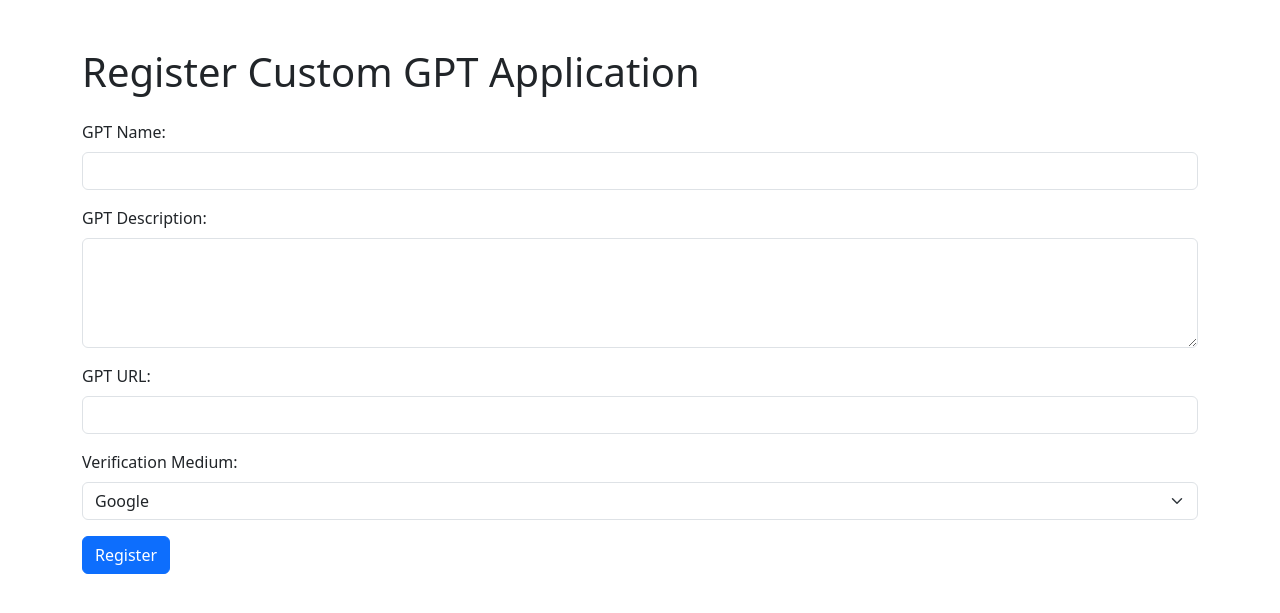
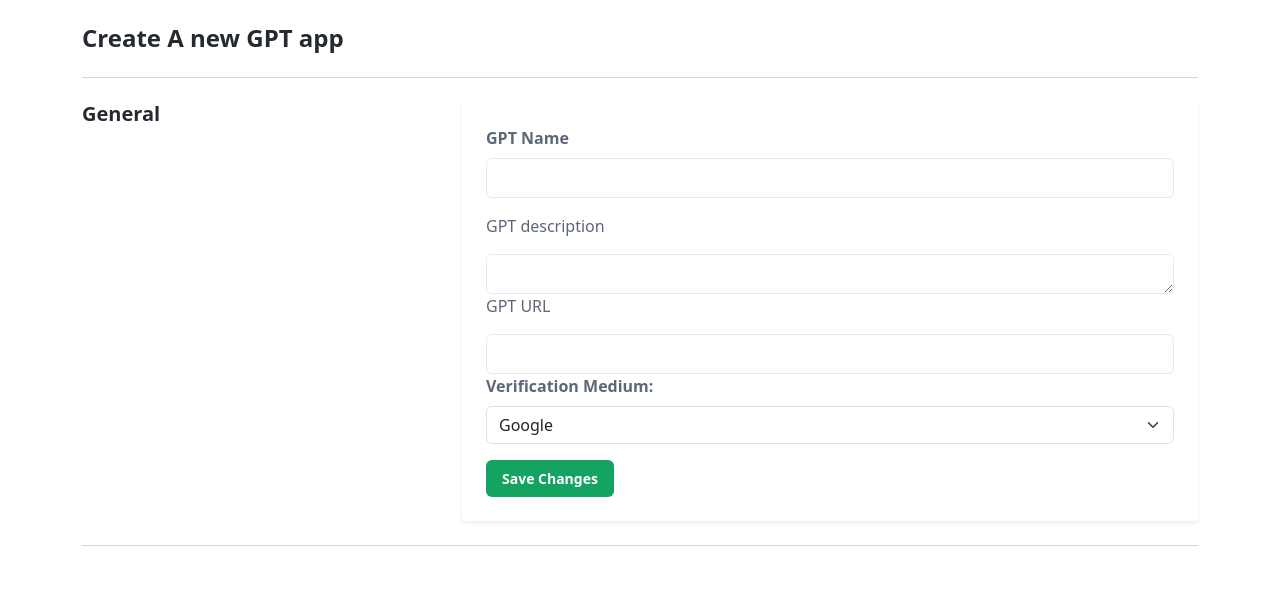
Before and after one commit to vertexcover-io/gategpt, a FastAPI app: template templates/register_gpt.html in a window 1280 px wide. Shown: the top 613 px of the page. Run offline with FastAPI, Linux system fonts and the light colour scheme; the template is opened without the code that fills it, so the values that code supplies are empty; parts of the project's set-up code (start-up, migrations or seed data) failed here and were passed over.

Commit message:
feat: update button color

```diff
--- a/templates/base.html
+++ b/templates/base.html
@@ -16,6 +16,7 @@
       rel="stylesheet"
       href="https://cdn.jsdelivr.net/npm/bootstrap@5.3.0/dist/css/bootstrap.min.css"
     />
+	<link id="theme-style" rel="stylesheet" href="{{ url_for('static', path='/assets/css/portal.css') }}" />
     <script
       src="https://cdnjs.cloudflare.com/ajax/libs/font-awesome/6.5.1/js/all.min.js"
       integrity="sha512-GWzVrcGlo0TxTRvz9ttioyYJ+Wwk9Ck0G81D+eO63BaqHaJ3YZX9wuqjwgfcV/MrB2PhaVX9DkYVhbFpStnqpQ=="
--- a/templates/register_gpt.html
+++ b/templates/register_gpt.html
@@ -1,43 +1,35 @@
 {% extends "base.html" %} {% block title %} Gpt App Sessions {% endblock %} {%
 block body %}
-
-<div class="container mt-5">
-  <h1 class="mb-4">Register Custom GPT Application</h1>
-
-  <form id="gptForm">
+<div class="app-content pt-3 p-md-3 p-lg-4">
+  <div class="container-xl">
+    <h1 class="app-page-title">Create A new GPT app</h1>
+    <hr class="mb-4" />
+    <div class="row g-4 settings-section">
+      <div class="col-12 col-md-4">
+        <h3 class="section-title">General</h3>
+        <div class="section-intro"></div>
+      </div>
+      <div class="col-12 col-md-8">
+        <div class="app-card app-card-settings shadow-sm p-4">
+          <div class="app-card-body">
+            <form class="settings-form">
               <div class="mb-3">
-      <label for="gpt_name" class="form-label">GPT Name:</label>
+                <label for="setting-input-1" class="form-label">GPT Name</label>
                 <input
                   type="text"
                   class="form-control"
-        id="gpt_name"
-        name="gpt_name"
+                  id="gpt-name"
                   required
                 />
               </div>
-
-    <div class="mb-3">
-      <label for="gpt_description" class="form-label">GPT Description:</label>
+              <div class="mb-3">GPT description</div>
               <textarea
                 class="form-control"
-        id="gpt_description"
-        name="gpt_description"
-        rows="4"
-        required
+                id="gpt-description"
+                rows="3"
               ></textarea>
-    </div>
-
-    <div class="mb-3">
-      <label for="gpt_url" class="form-label">GPT URL:</label>
-      <input
-        type="text"
-        class="form-control"
-        id="gpt_url"
-        name="gpt_url"
-        required
-      />
-    </div>
-
+              <div class="mb-3">GPT URL</div>
+              <input type="url" class="form-control" id="gpt-url" required />
               <div class="mb-3">
                 <label for="verification_medium" class="form-label"
                   >Verification Medium:</label
@@ -53,49 +45,15 @@ block body %}
                   <option value="phone">Phone</option>
                 </select>
               </div>
-
-    <button type="button" class="btn btn-primary" onclick="submitForm()">
-      Register
+              <button type="submit" class="btn app-btn-primary">
+                Save Changes
               </button>
             </form>
           </div>
-
-<!-- Add Bootstrap JS and Popper.js scripts -->
-<script src="https://cdn.jsdelivr.net/npm/bootstrap@5.3.0/dist/js/bootstrap.bundle.min.js"></script>
-
-<script>
-  function submitForm() {
-    const form = document.getElementById("gptForm");
-    const formData = new FormData(form);
-
-    // Create a JSON object with the desired structure
-    const jsonData = {
-      gpt_name: formData.get("gpt_name"),
-      gpt_url: formData.get("gpt_url"),
-      gpt_description: formData.get("gpt_description"),
-      verification_medium: formData.get("verification_medium"),
-    };
-
-    fetch("/api/v1/custom-gpt-application", {
-      method: "POST",
-      headers: {
-        "Content-Type": "application/json",
-      },
-      body: JSON.stringify(jsonData),
-    })
-      .then((response) => {
-        if (!response.ok) {
-          throw new Error(`HTTP error! Status: ${response.status}`);
-        }
-        return response.json();
-      })
-      .then((data) => {
-        // Handle the response data as needed
-        console.log(data);
-      })
-      .catch((error) => {
-        console.error("Error:", error);
-      });
-  }
-</script>
+        </div>
+      </div>
+    </div>
+    <hr class="my-4" />
+  </div>
+</div>
 {% endblock %}
```
Lines whose indentation alone changed are shown as unchanged.
